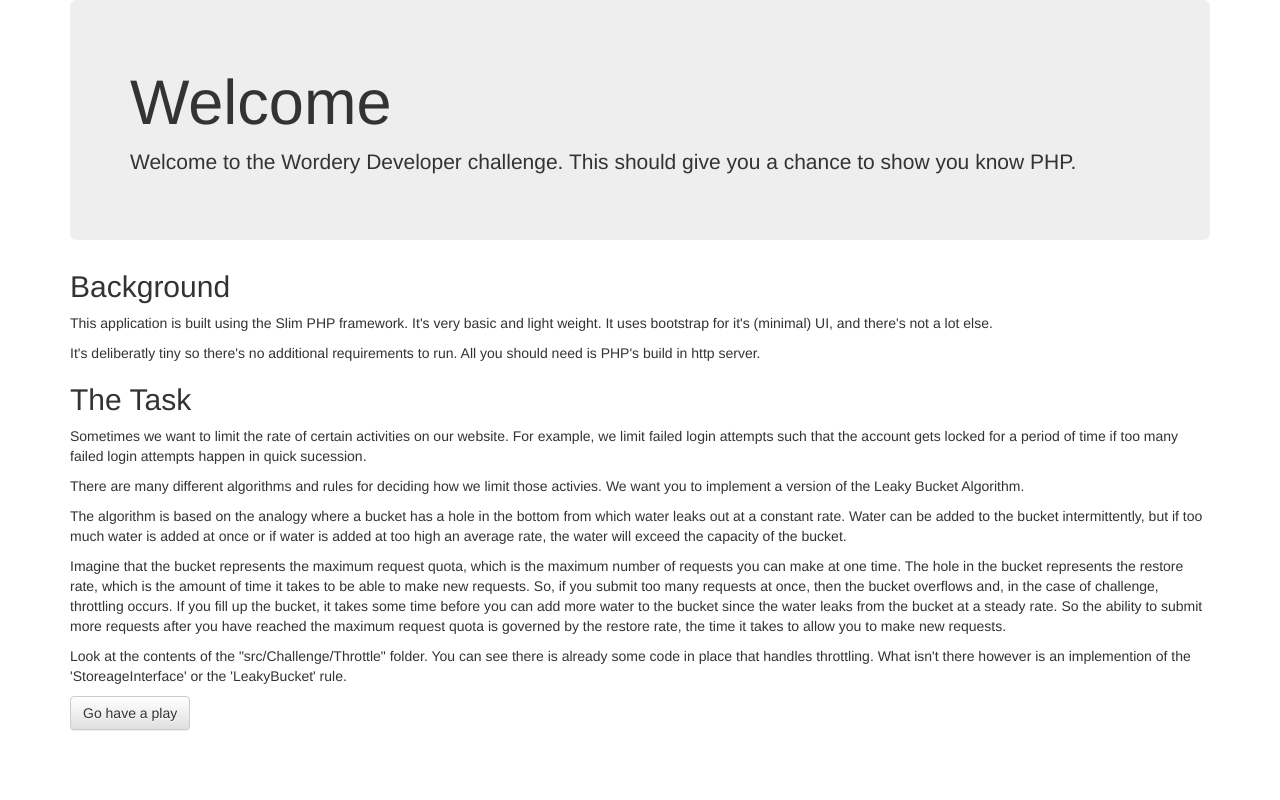
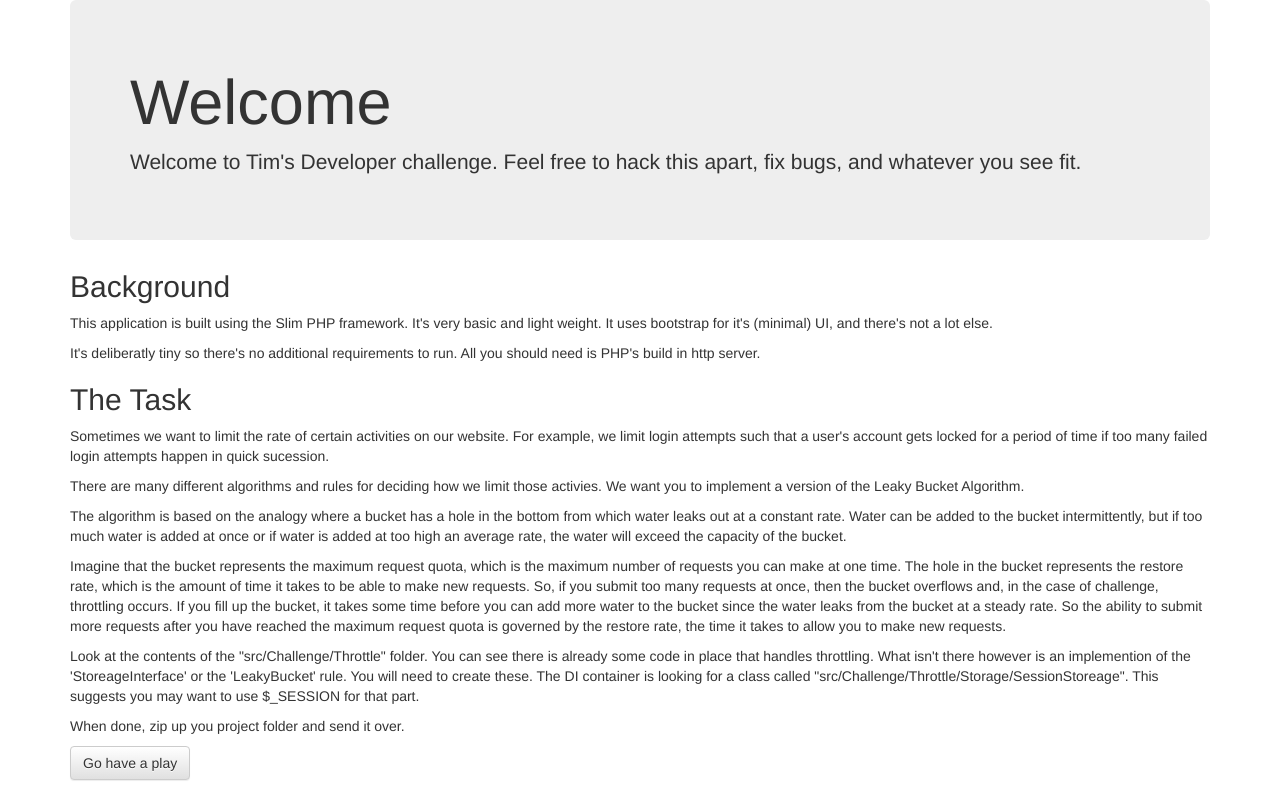
Before and after one commit to timsweb/DevChallenge, a PHP site: template templates/index.phtml in a window 1280 px wide. Run offline with PHP 8.4, Linux system fonts and the light colour scheme; the template is opened without the code that fills it, so the values that code supplies are empty.

Commit message:
Copy updates

```diff
--- a/templates/index.phtml
+++ b/templates/index.phtml
@@ -2,7 +2,7 @@
     <div class="jumbotron">
         <h1>Welcome</h1>
         <p>
-            Welcome to the Wordery Developer challenge. This should give you a chance to show you know PHP.
+            Welcome to Tim's Developer challenge. Feel free to hack this apart, fix bugs, and whatever you see fit.
         </p>
     </div>
 
@@ -11,7 +11,7 @@
     <p>It's deliberatly tiny so there's no additional requirements to run. All you should need is PHP's build in http server.</p>
 
     <h2>The Task</h2>
-    <p>Sometimes we want to limit the rate of certain activities on our website. For example, we limit failed login attempts such that the account gets locked for a period of time
+    <p>Sometimes we want to limit the rate of certain activities on our website. For example, we limit login attempts such that a user's account gets locked for a period of time
     if too many failed login attempts happen in quick sucession.</p>
 
     <p>There are many different algorithms and rules for deciding how we limit those activies. We want you to implement a version of the Leaky Bucket Algorithm.</p>
@@ -25,8 +25,10 @@
     requests after you have reached the maximum request quota is governed by the restore rate, the time it takes to allow you to make new requests.
     </p>
 
-    <p>Look at the contents of the &quot;src/Challenge/Throttle&quot; folder. You can see there is already some code in place that handles throttling. What isn't there however is an implemention of the 'StoreageInterface' or the 'LeakyBucket' rule.</p>
+    <p>Look at the contents of the &quot;src/Challenge/Throttle&quot; folder. You can see there is already some code in place that handles throttling. What isn't there however is an implemention of the 'StoreageInterface' or the 'LeakyBucket' rule. You will need to create these. The DI container is looking for a class called &quot;src/Challenge/Throttle/Storage/SessionStoreage&quot;. This suggests you may want to use $_SESSION for that part.
     </p>
+
+    <p>When done, zip up you project folder and send it over.</p>
 
     <div class="center-block">
         <a href='<?=$nextUrl?>' class="btn btn-default">Go have a play</a>
```
Also changed, not shown: README.md.
